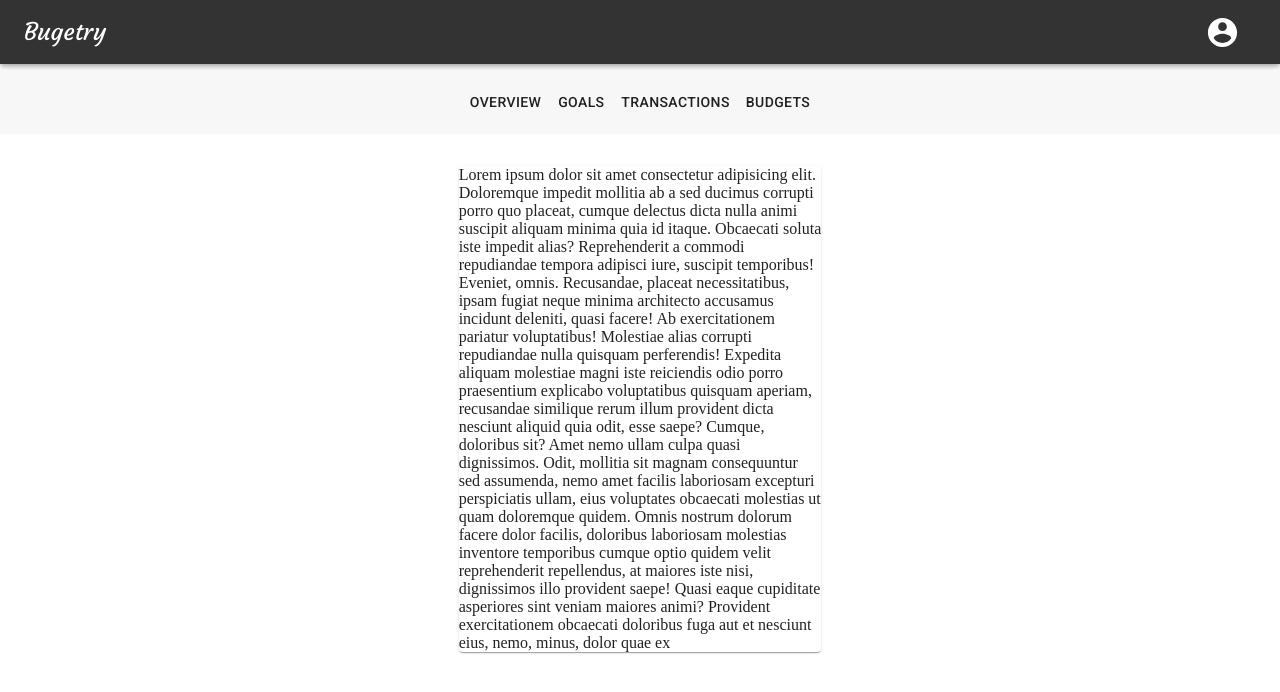
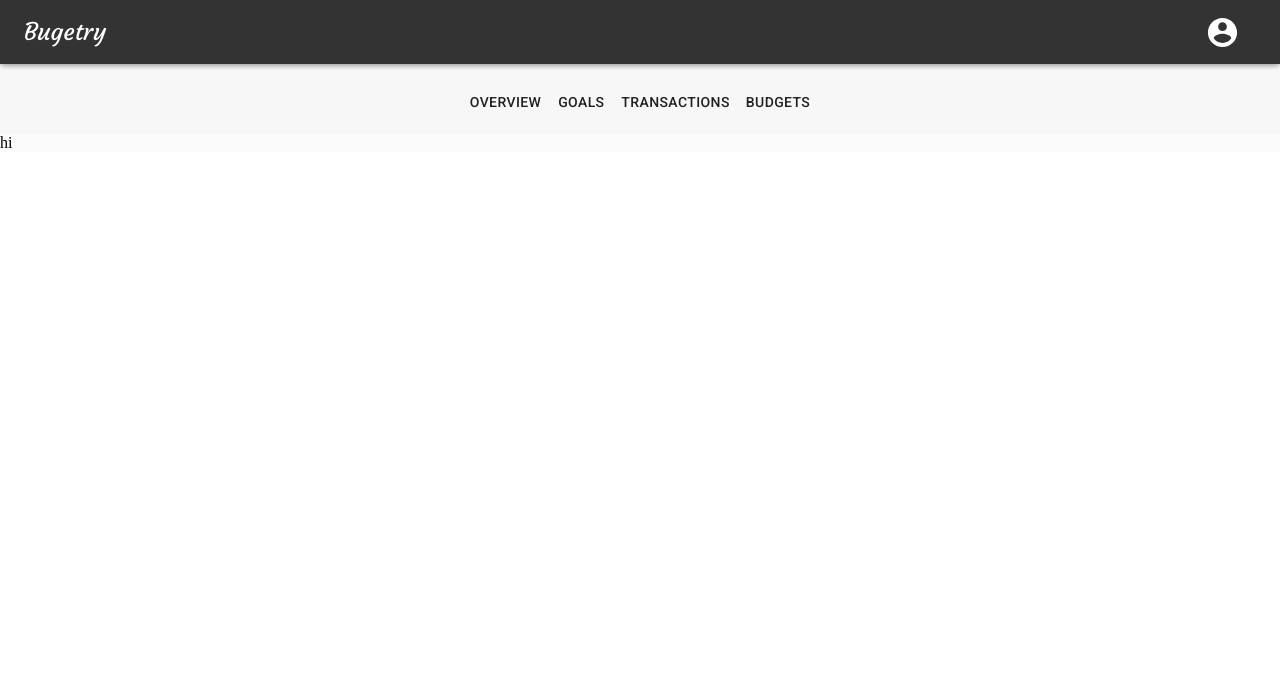
Before and after one commit to jrmeyers92/react-budget, a React (Create React App) app: page /budget in a window 1280 px wide. Shown: the top 692 px of the page. Built offline with nearby package versions, Linux system fonts and the light colour scheme.

Commit message:
restarting budget

```diff
--- a/src/App.js
+++ b/src/App.js
@@ -4,13 +4,13 @@ import Login from "./pages/Login";
 import Overview from "./pages/Overview";
 import Nav from "./components/Nav";
 import SecondaryNav from "./components/SecondaryNav";
-import Budget from "./pages/Budget";
+import Budget from "./pages/Budget/Budget";
 import { Switch, Route } from "react-router-dom";
 import { makeStyles } from "@material-ui/core/styles";
 
 const useStyles = makeStyles((theme) => ({
 	App: {
-		backgroundColor: "rgb(255,255,255)",
+		backgroundColor: "rgb(250,250,250)",
 	},
 }));
 
--- a/src/components/SecondaryNav.js
+++ b/src/components/SecondaryNav.js
@@ -8,6 +8,9 @@ const useStyles = makeStyles((theme) => ({
 		marginTop: "8.8vh",
 		backgroundColor: "rgb(247,247,247)",
 		boxShadow: "none",
+	},
+	link: {
+		textDecoration: "none",
 	},
 }));
 
@@ -21,7 +24,7 @@ const SecondaryNav = () => {
 						<Button>Overview</Button>
 						<Button>Goals</Button>
 						<Button>Transactions</Button>
-						<Link to='/budget'>
+						<Link to='/budget' className={classes.link}>
 							<Button>Budgets</Button>
 						</Link>
 					</Grid>
--- a/src/pages/Budget.js
+++ /dev/null
@@ -1,44 +0,0 @@
-import { Grid, Paper } from "@material-ui/core";
-import { makeStyles } from "@material-ui/styles";
-import React from "react";
-
-const useStyles = makeStyles((theme) => ({
-	innerGrid: {
-		padding: "2rem",
-	},
-}));
-
-const Budget = () => {
-	const classes = useStyles();
-	return (
-		<Grid xs={12} justify='center' container alignItems='center'>
-			<Grid item xs={4} className={classes.innerGrid}>
-				<Paper>
-					Lorem ipsum dolor sit amet consectetur adipisicing elit. Doloremque
-					impedit mollitia ab a sed ducimus corrupti porro quo placeat, cumque
-					delectus dicta nulla animi suscipit aliquam minima quia id itaque.
-					Obcaecati soluta iste impedit alias? Reprehenderit a commodi
-					repudiandae tempora adipisci iure, suscipit temporibus! Eveniet,
-					omnis. Recusandae, placeat necessitatibus, ipsam fugiat neque minima
-					architecto accusamus incidunt deleniti, quasi facere! Ab
-					exercitationem pariatur voluptatibus! Molestiae alias corrupti
-					repudiandae nulla quisquam perferendis! Expedita aliquam molestiae
-					magni iste reiciendis odio porro praesentium explicabo voluptatibus
-					quisquam aperiam, recusandae similique rerum illum provident dicta
-					nesciunt aliquid quia odit, esse saepe? Cumque, doloribus sit? Amet
-					nemo ullam culpa quasi dignissimos. Odit, mollitia sit magnam
-					consequuntur sed assumenda, nemo amet facilis laboriosam excepturi
-					perspiciatis ullam, eius voluptates obcaecati molestias ut quam
-					doloremque quidem. Omnis nostrum dolorum facere dolor facilis,
-					doloribus laboriosam molestias inventore temporibus cumque optio
-					quidem velit reprehenderit repellendus, at maiores iste nisi,
-					dignissimos illo provident saepe! Quasi eaque cupiditate asperiores
-					sint veniam maiores animi? Provident exercitationem obcaecati
-					doloribus fuga aut et nesciunt eius, nemo, minus, dolor quae ex
-				</Paper>
-			</Grid>
-		</Grid>
-	);
-};
-
-export default Budget;
--- /dev/null
+++ b/src/pages/Budget/Budget.js
@@ -0,0 +1,25 @@
+import { makeStyles } from "@material-ui/styles";
+import React from "react";
+
+const useStyles = makeStyles((theme) => ({
+	innerGrid: {
+		padding: "2rem",
+	},
+	button: {
+		color: "#333",
+		margin: "1rem",
+	},
+	addIcon: {
+		marginRight: ".5rem",
+	},
+	paper: {
+		height: "70vh",
+	},
+}));
+
+const Budget = () => {
+	const classes = useStyles();
+	return <div>hi</div>;
+};
+
+export default Budget;
```
Also changed, not shown: src/pages/Budget/Components/ProgressBar.css (added, +16 -0 lines), src/pages/Budget/Components/ProgressBar.js (added, +13 -0 lines), src/pages/Budget/Components/ToggleButton.js (added, +16 -0 lines), 1 other file (tests, documents, lock files or other folders).
